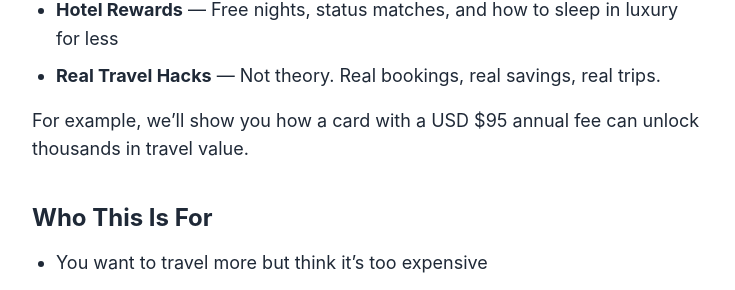
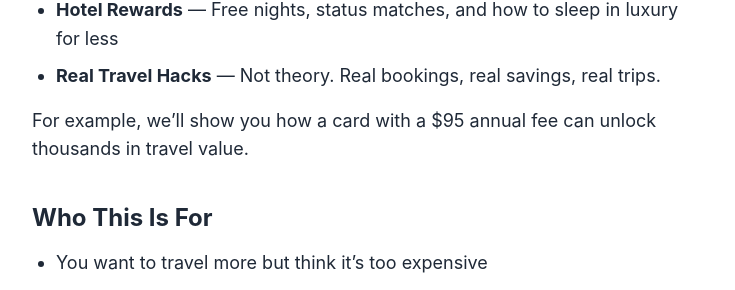
Before and after one commit to Flytrippers/rewardsbrief, a Jekyll site: the page built from _posts/2026-04-28-welcome-to-rewardsbrief.md, in a window 1280 px wide. Shown: the part 599-889 px from the top of the page, without its empty margins (272-1007 px from the left). Built offline with Jekyll 4.4.1, drawn with Linux system fonts in a browser that asks for light colours.

Commit message:
Clean price display: remove USD/CAD prefix from prices, show plain $ with toggle at top

```diff
--- a/_posts/2026-04-28-welcome-to-rewardsbrief.md
+++ b/_posts/2026-04-28-welcome-to-rewardsbrief.md
@@ -18,7 +18,7 @@ Every week, we cut through the noise and deliver only what matters: the best cre
 - **Hotel Rewards** — Free nights, status matches, and how to sleep in luxury for less
 - **Real Travel Hacks** — Not theory. Real bookings, real savings, real trips.
 
-For example, we'll show you how a card with a <span class="price-convert" data-usd="95">USD $95</span> annual fee can unlock thousands in travel value.
+For example, we'll show you how a card with a <span class="price-convert" data-usd="95">$95</span> annual fee can unlock thousands in travel value.
 
 ## Who This Is For
 
--- a/assets/js/currency.js
+++ b/assets/js/currency.js
@@ -104,9 +104,8 @@
   /**
    * Format currency display
    */
-  function formatPrice(amount, currency) {
-    const symbol = currency === 'cad' ? 'CAD $' : 'USD $';
-    return symbol + parseFloat(amount).toLocaleString('en-US', {
+  function formatPrice(amount) {
+    return '$' + parseFloat(amount).toLocaleString('en-US', {
       minimumFractionDigits: 0,
       maximumFractionDigits: 0
     });
@@ -131,9 +130,9 @@
 
       if (currency === 'cad') {
         const cadAmount = Math.round(usdAmount * rate);
-        el.textContent = formatPrice(cadAmount, 'cad');
+        el.textContent = formatPrice(cadAmount);
       } else {
-        el.textContent = formatPrice(usdAmount, 'usd');
+        el.textContent = formatPrice(usdAmount);
       }
     });
   }
```
Also changed, not shown: README.md.
